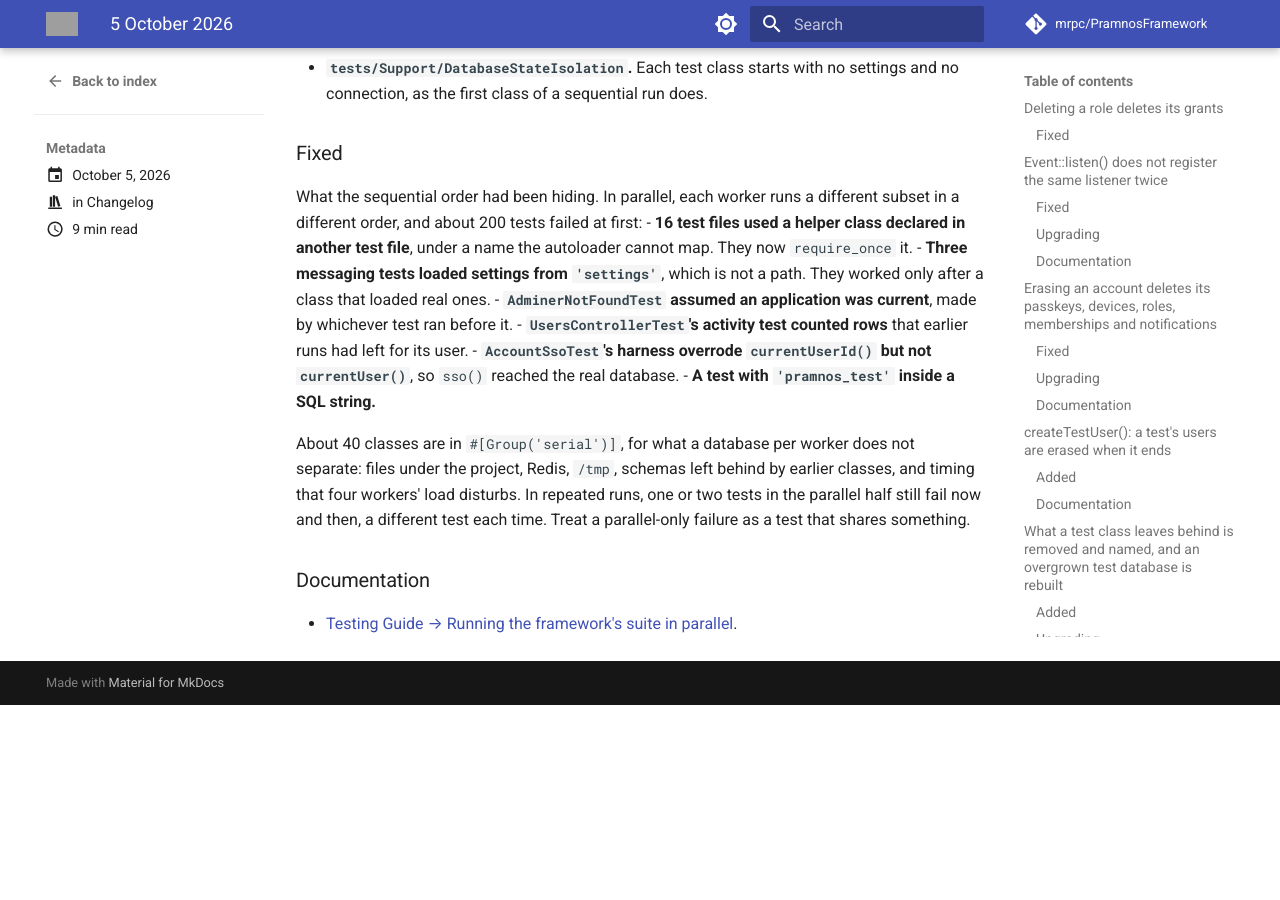
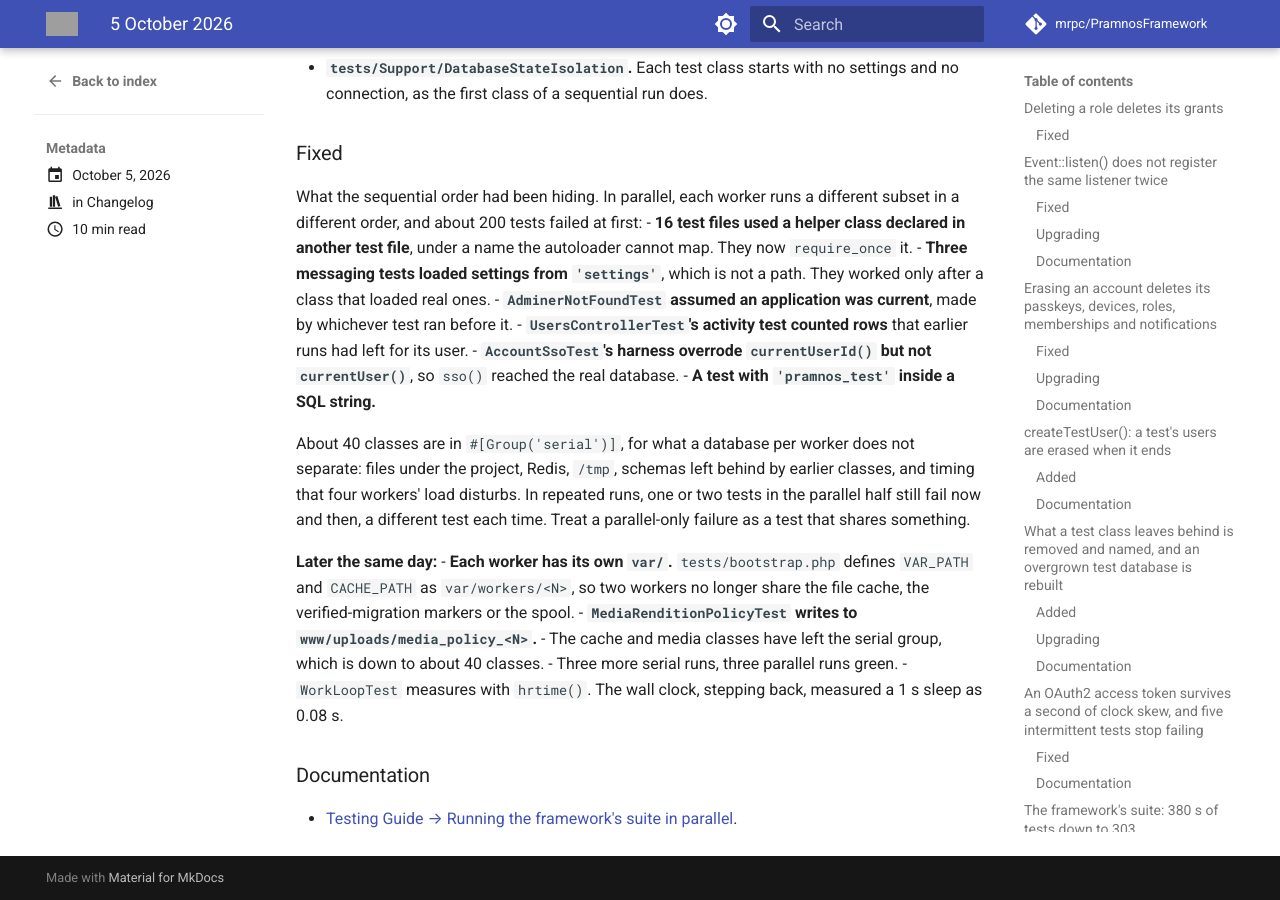
Before and after one commit to mrpc/PramnosFramework, an MkDocs documentation site: the page built from docs/version-history/posts/2026-10-05.md, in a window 1280 px wide and 900 px high, scrolled down 7889 px. Built offline with MkDocs 1.6.1 and Material for MkDocs 9.7.7, drawn with Linux system fonts in a browser that asks for light colours; comment, search, counter and statistics services are not loaded; before the commit the page ends 8594 px from its top, so only the background shows below that; grey boxes are pictures that could not be loaded.

Commit message:
test: each parallel worker has its own var/ and upload directory, so the cache and media classes leave the serial group

```diff
--- a/docs/version-history/posts/2026-10-05.md
+++ b/docs/version-history/posts/2026-10-05.md
@@ -320,6 +320,16 @@ four workers' load disturbs. In repeated runs, one or two tests in the parallel
 now and then, a different test each time. Treat a parallel-only failure as a test that shares
 something.
 
+**Later the same day:**
+- **Each worker has its own `var/`.** `tests/bootstrap.php` defines `VAR_PATH` and
+  `CACHE_PATH` as `var/workers/<N>`, so two workers no longer share the file cache, the
+  verified-migration markers or the spool.
+- **`MediaRenditionPolicyTest` writes to `www/uploads/media_policy_<N>`.**
+- The cache and media classes have left the serial group, which is down to about 40 classes.
+- Three more serial runs, three parallel runs green.
+- `WorkLoopTest` measures with `hrtime()`. The wall clock, stepping back, measured a 1 s
+  sleep as 0.08 s.
+
 ### Documentation
 
 - [Testing Guide → Running the framework's suite in parallel](../../Pramnos_Testing_Guide.md#running-the-frameworks-suite-in-parallel).
```
Also changed, not shown: docs/Pramnos_Testing_Guide.md (+5 -0 lines), 8 other files.
